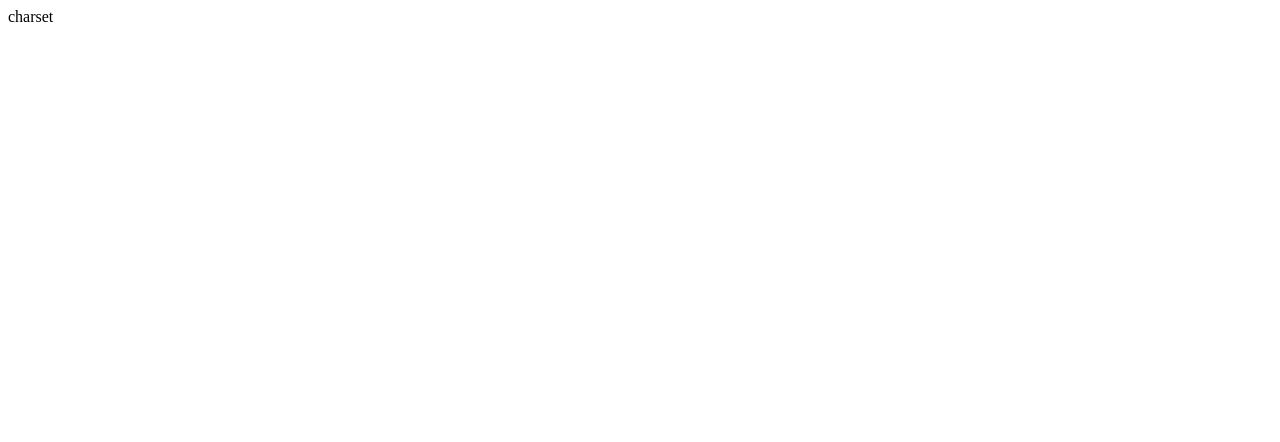
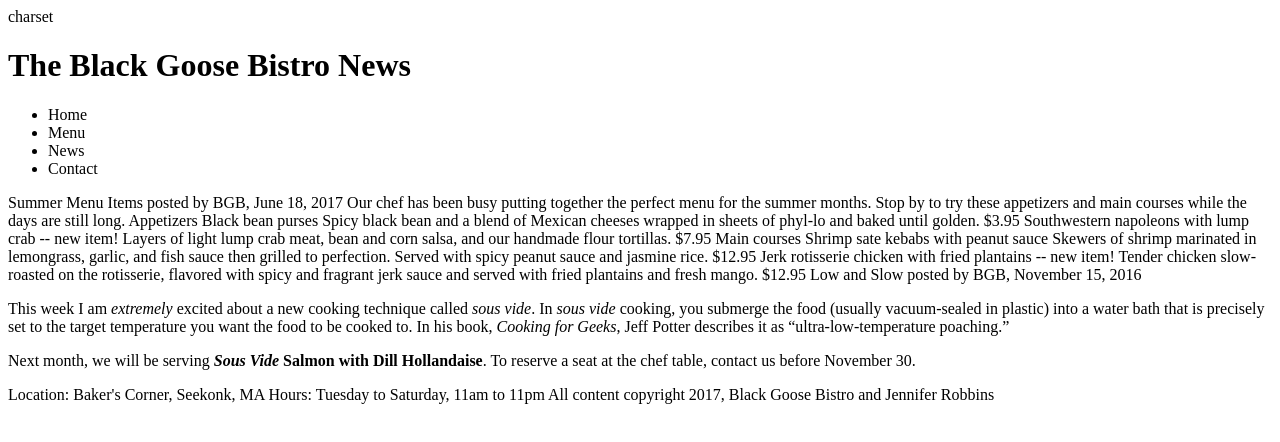
Before and after one commit to rameth22/rameth22.github.io, a plain HTML site: page week05/bistronews.html in a window 1280 px wide. Drawn offline with Linux system fonts and the light colour scheme.

Commit message:
Update bistronews.html

```diff
--- a/week05/bistronews.html
+++ b/week05/bistronews.html
@@ -10,6 +10,50 @@
 
 <body>
 
+
+<header>
+  <h1>The Black Goose Bistro News</h1>
+</header>
+
+  <nav>
+  <ul>
+    <li>Home</li>
+    <li>Menu</li>
+    <li>News</li>
+    <li>Contact</li>
+  </ul>
+  </nav>
+
+Summer Menu Items
+posted by BGB, June 18, 2017
+Our chef has been busy putting together the perfect menu for the summer months. Stop by to try these appetizers and main courses while the days are still long.
+
+Appetizers
+Black bean purses
+Spicy black bean and a blend of Mexican cheeses wrapped in sheets of phyl-lo and baked until golden. $3.95
+
+Southwestern napoleons with lump crab -- new item!
+Layers of light lump crab meat, bean and corn salsa, and our handmade flour tortillas. $7.95
+
+Main courses
+
+Shrimp sate kebabs with peanut sauce
+Skewers of shrimp marinated in lemongrass, garlic, and fish sauce then grilled to perfection. Served with spicy peanut sauce and jasmine rice. $12.95
+
+Jerk rotisserie chicken with fried plantains -- new item!
+Tender chicken slow-roasted on the rotisserie, flavored with spicy and fragrant jerk sauce and served with fried plantains and fresh mango. $12.95
+
+
+Low and Slow
+posted by BGB, November 15, 2016
+<p>This week I am <em>extremely</em> excited about a new cooking technique called <dfn><i>sous vide</i></dfn>. In <i>sous vide</i> cooking, you submerge the food (usually vacuum-sealed in plastic) into a water bath that is precisely set to the target temperature you want the food to be cooked to. In his book, <cite>Cooking for Geeks</cite>, Jeff Potter describes it as <q>ultra-low-temperature poaching.</q></p>
+<p>Next month, we will be serving <b><i>Sous Vide</i> Salmon with Dill Hollandaise</b>. To reserve a seat at the chef table, contact us before <time datetime="20161130">November 30</time>.</p>
+
+
+Location: Baker's Corner, Seekonk, MA
+Hours: Tuesday to Saturday, 11am to 11pm
+
+All content copyright 2017, Black Goose Bistro and Jennifer Robbins
 </body>
 
 </html>
```
